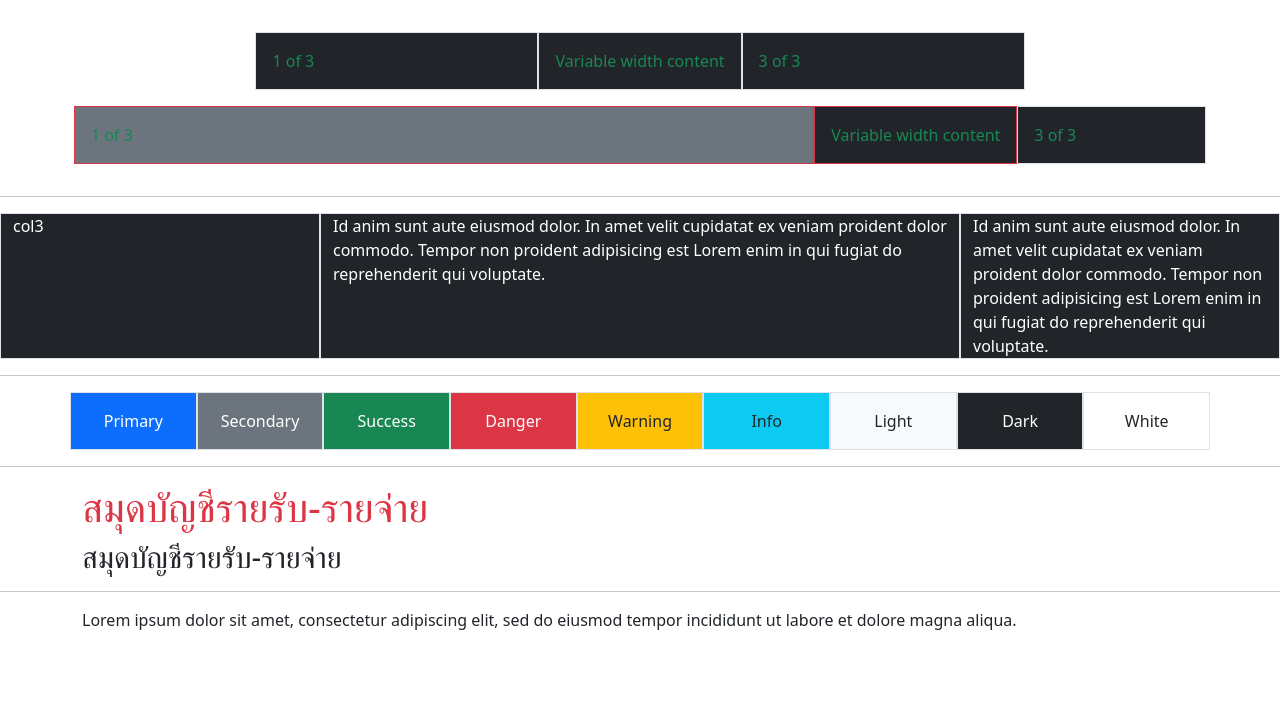
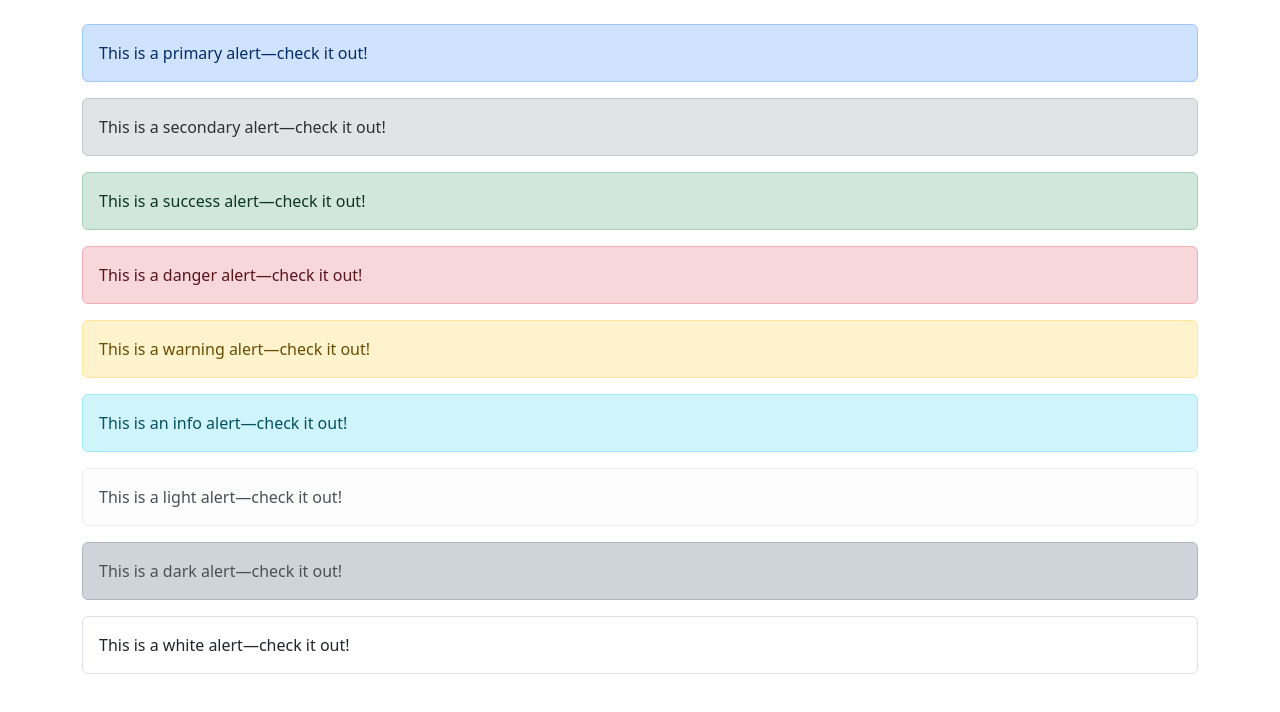
Before and after one commit to MisterMAD01/FMS, a React (Create React App) app: page / in a window 1280 px wide. Shown: the top 712 px of the page. Built offline with nearby package versions, Linux system fonts and the light colour scheme.

Commit message:
สี ทั้ง 9 สี

```diff
--- a/src/App.js
+++ b/src/App.js
@@ -1,81 +1,38 @@
 import React from "react";
+import "bootstrap/dist/css/bootstrap.min.css";
 
-export default function App() {
+function App() {
   return (
-    <div>
-      {/* container ตัวอย่างแรก */}
-      <div className="container text-success p-3 mt-3 mb-3">
-        <div className="row justify-content-md-center">
-          <div className="col-3 border p-3 bg-dark">1 of 3</div>
-          <div className="col-md-auto border p-3 bg-dark">
-            Variable width content
-          </div>
-          <div className="col-3 border p-3 bg-dark">3 of 3</div>
-        </div>
-        <div className="row mt-3">
-          <div className="col border border-danger bg-secondary p-3">
-            1 of 3
-          </div>
-          <div className="col-md-auto border border-danger bg-dark p-3">
-            Variable width content
-          </div>
-          <div className="col col-lg-2 border p-3 bg-dark">3 of 3</div>
-        </div>
+    <div className="container mt-4">
+      <div className="alert alert-primary" role="alert">
+        This is a primary alert—check it out!
       </div>
-
-      <hr />
-
-      {/* container-fluid ตัวอย่างที่สอง */}
-      <div className="container-fluid mx-0">
-        <div className="row text-white">
-          <div className="col-3 border bg-dark">col3</div>
-          <div className="col-6 border bg-dark">
-            Id anim sunt aute eiusmod dolor. In amet velit cupidatat ex veniam
-            proident dolor commodo. Tempor non proident adipisicing est Lorem
-            enim in qui fugiat do reprehenderit qui voluptate.
-          </div>
-          <div className="col-3 border bg-dark text-right">
-            Id anim sunt aute eiusmod dolor. In amet velit cupidatat ex veniam
-            proident dolor commodo. Tempor non proident adipisicing est Lorem
-            enim in qui fugiat do reprehenderit qui voluptate.
-          </div>
-        </div>
+      <div className="alert alert-secondary" role="alert">
+        This is a secondary alert—check it out!
       </div>
-
-      <hr />
-
-      {/* ตัวอย่างสีพื้นฐาน 9 สี */}
-      <div className="container mt-3">
-        <div className="row text-white text-center">
-          <div className="col p-3 bg-primary border">Primary</div>
-          <div className="col p-3 bg-secondary border">Secondary</div>
-          <div className="col p-3 bg-success border">Success</div>
-          <div className="col p-3 bg-danger border">Danger</div>
-          <div className="col p-3 bg-warning border text-dark">Warning</div>
-          <div className="col p-3 bg-info border text-dark">Info</div>
-          <div className="col p-3 bg-light border text-dark">Light</div>
-          <div className="col p-3 bg-dark border">Dark</div>
-          <div className="col p-3 bg-white border text-dark">White</div>
-        </div>
+      <div className="alert alert-success" role="alert">
+        This is a success alert—check it out!
       </div>
-
-      <hr />
-
-      {/* ข้อความหัวข้อสีและขนาด */}
-      <div className="container mt-3">
-        <h1 className="text-danger">สมุดบัญชีรายรับ-รายจ่าย</h1>
-        <h1 style={{ fontSize: 30 }}>สมุดบัญชีรายรับ-รายจ่าย</h1>
+      <div className="alert alert-danger" role="alert">
+        This is a danger alert—check it out!
       </div>
-
-      <hr />
-
-      {/* ข้อความ Lorem Ipsum ตัวอย่าง */}
-      <div className="container">
-        <p>
-          Lorem ipsum dolor sit amet, consectetur adipiscing elit, sed do
-          eiusmod tempor incididunt ut labore et dolore magna aliqua.
-        </p>
+      <div className="alert alert-warning" role="alert">
+        This is a warning alert—check it out!
+      </div>
+      <div className="alert alert-info" role="alert">
+        This is an info alert—check it out!
+      </div>
+      <div className="alert alert-light" role="alert">
+        This is a light alert—check it out!
+      </div>
+      <div className="alert alert-dark" role="alert">
+        This is a dark alert—check it out!
+      </div>
+      <div className="alert bg-white text-dark border" role="alert">
+        This is a white alert—check it out!
       </div>
     </div>
   );
 }
+
+export default App;
--- a/src/Comment.js
+++ /dev/null
@@ -1,5 +0,0 @@
-import React from "react";
-function Comment() {
-  return <div className="App-Comment">Comment.js</div>;
-}
-export default Comment;
```
Also changed, not shown: src/Content.js (deleted, +0 -18 lines), src/Footer.js (deleted, +0 -15 lines), src/Header.js (deleted, +0 -111 lines), src/Home.js (deleted, +0 -7 lines), src/Post.js (deleted, +0 -11 lines), src/PostItem.js (deleted, +0 -11 lines), src/Posts.js (deleted, +0 -17 lines), src/Profile.js (deleted, +0 -9 lines), src/setupTests.js (deleted, +0 -5 lines), src/logo.svg (deleted), 1 other file (tests, documents, lock files or other folders).
